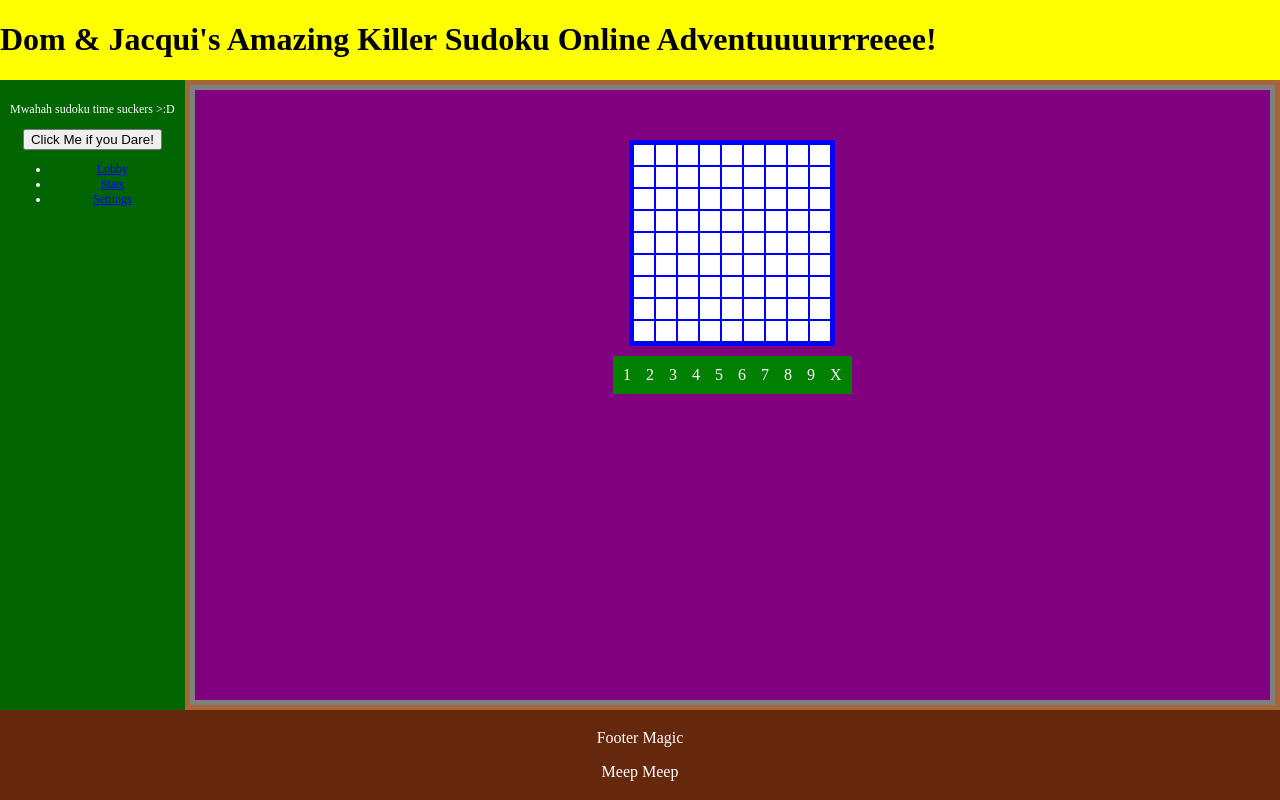
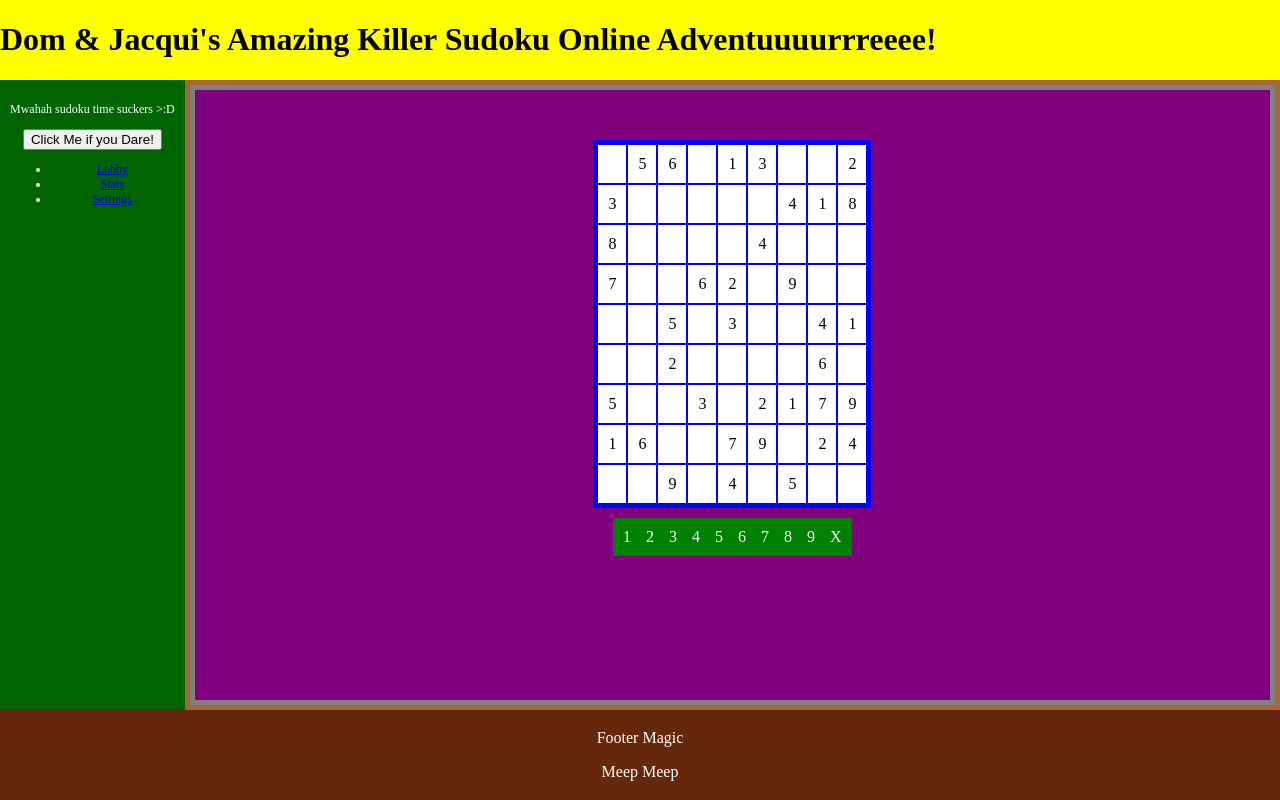
Before and after one commit to Dmcdominic/SudokuOnline, a plain HTML site: page index.html in a window 1280 px wide. Drawn offline with nearby package versions, Linux system fonts and the light colour scheme.

Commit message:
main-sudoku-board generation

```diff
--- a/index.html
+++ b/index.html
@@ -43,87 +43,7 @@
 		<div class = "sudoku-game" id="game-screen">
 			<div class = "main-sudoku-board">
 				<!-- 81 cells -->
-				    <div class="main-grid-cell"></div>
-                    <div class="main-grid-cell"></div>
-                    <div class="main-grid-cell"></div>
-                    <div class="main-grid-cell"></div>
-                    <div class="main-grid-cell"></div>
-                    <div class="main-grid-cell"></div>
-                    <div class="main-grid-cell"></div>
-                    <div class="main-grid-cell"></div>
-                    <div class="main-grid-cell"></div>
-                    <div class="main-grid-cell"></div>
-                    <div class="main-grid-cell"></div>
-                    <div class="main-grid-cell"></div>
-                    <div class="main-grid-cell"></div>
-                    <div class="main-grid-cell"></div>
-                    <div class="main-grid-cell"></div>
-                    <div class="main-grid-cell"></div>
-                    <div class="main-grid-cell"></div>
-                    <div class="main-grid-cell"></div>
-                    <div class="main-grid-cell"></div>
-                    <div class="main-grid-cell"></div>
-                    <div class="main-grid-cell"></div>
-                    <div class="main-grid-cell"></div>
-                    <div class="main-grid-cell"></div>
-                    <div class="main-grid-cell"></div>
-                    <div class="main-grid-cell"></div>
-                    <div class="main-grid-cell"></div>
-                    <div class="main-grid-cell"></div>
-                    <div class="main-grid-cell"></div>
-                    <div class="main-grid-cell"></div>
-                    <div class="main-grid-cell"></div>
-                    <div class="main-grid-cell"></div>
-                    <div class="main-grid-cell"></div>
-                    <div class="main-grid-cell"></div>
-                    <div class="main-grid-cell"></div>
-                    <div class="main-grid-cell"></div>
-                    <div class="main-grid-cell"></div>
-                    <div class="main-grid-cell"></div>
-                    <div class="main-grid-cell"></div>
-                    <div class="main-grid-cell"></div>
-                    <div class="main-grid-cell"></div>
-                    <div class="main-grid-cell"></div>
-                    <div class="main-grid-cell"></div>
-                    <div class="main-grid-cell"></div>
-                    <div class="main-grid-cell"></div>
-                    <div class="main-grid-cell"></div>
-                    <div class="main-grid-cell"></div>
-                    <div class="main-grid-cell"></div>
-                    <div class="main-grid-cell"></div>
-                    <div class="main-grid-cell"></div>
-                    <div class="main-grid-cell"></div>
-                    <div class="main-grid-cell"></div>
-                    <div class="main-grid-cell"></div>
-                    <div class="main-grid-cell"></div>
-                    <div class="main-grid-cell"></div>
-                    <div class="main-grid-cell"></div>
-                    <div class="main-grid-cell"></div>
-                    <div class="main-grid-cell"></div>
-                    <div class="main-grid-cell"></div>
-                    <div class="main-grid-cell"></div>
-                    <div class="main-grid-cell"></div>
-                    <div class="main-grid-cell"></div>
-                    <div class="main-grid-cell"></div>
-                    <div class="main-grid-cell"></div>
-                    <div class="main-grid-cell"></div>
-                    <div class="main-grid-cell"></div>
-                    <div class="main-grid-cell"></div>
-                    <div class="main-grid-cell"></div>
-                    <div class="main-grid-cell"></div>
-                    <div class="main-grid-cell"></div>
-                    <div class="main-grid-cell"></div>
-                    <div class="main-grid-cell"></div>
-                    <div class="main-grid-cell"></div>
-                    <div class="main-grid-cell"></div>
-                    <div class="main-grid-cell"></div>
-                    <div class="main-grid-cell"></div>
-                    <div class="main-grid-cell"></div>
-                    <div class="main-grid-cell"></div>
-                    <div class="main-grid-cell"></div>
-                    <div class="main-grid-cell"></div>
-                    <div class="main-grid-cell"></div>
-                    <div class="main-grid-cell"></div>
+                <!-- <div class="main-grid-cell"></div> -->
 			</div>
 			<!-- number pad for inputting numbers-->
 			<div class="keypadnumbers">
--- a/scripts/sudoku.js
+++ b/scripts/sudoku.js
@@ -308,3 +308,38 @@ function isNumValidForNonet(grid, num, x, y)
     }
     return true;
 }
+
+
+// ================= DISPLAY LOGIC =================
+console.log("Generating main-sudoku-board");
+generateMainSudokuBoardHTML();
+console.log("Updating main-sudoku-board");
+var solvableMainPuzzle = generateSolvablePuzzle();
+updateMainSudokuBoardDisplay(solvableMainPuzzle);
+
+function generateMainSudokuBoardHTML()
+{
+    var mainSudokuBoard = $(".main-sudoku-board");
+    for (var y = 0; y < 9; y++)
+    {
+        for (var x = 0; x < 9; x++)
+        {
+            mainSudokuBoard.append('<div class="main-grid-cell" row="' + y + '" col="' + x + '"></div>');
+        }
+    }
+}
+
+function updateMainSudokuBoardDisplay(grid)
+{
+    for (var y = 0; y < 9; y++)
+    {
+        for (var x = 0; x < 9; x++)
+        {
+            var num = grid[y][x] ?? "&nbsp;";
+            if (num)
+            {
+                $(".main-grid-cell[row$=" + y +"][col$=" + x +"]").html(num);
+            }
+        }
+    }
+}
```
